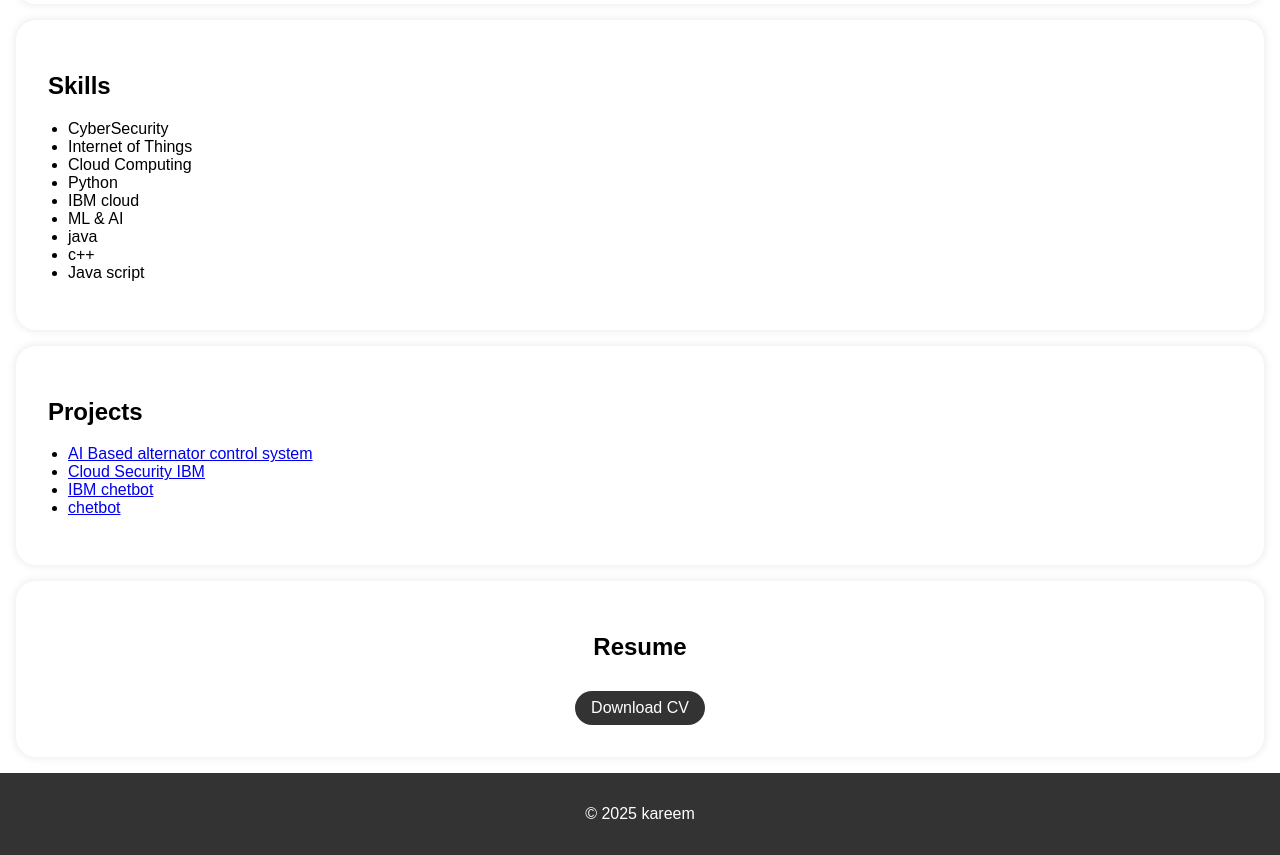
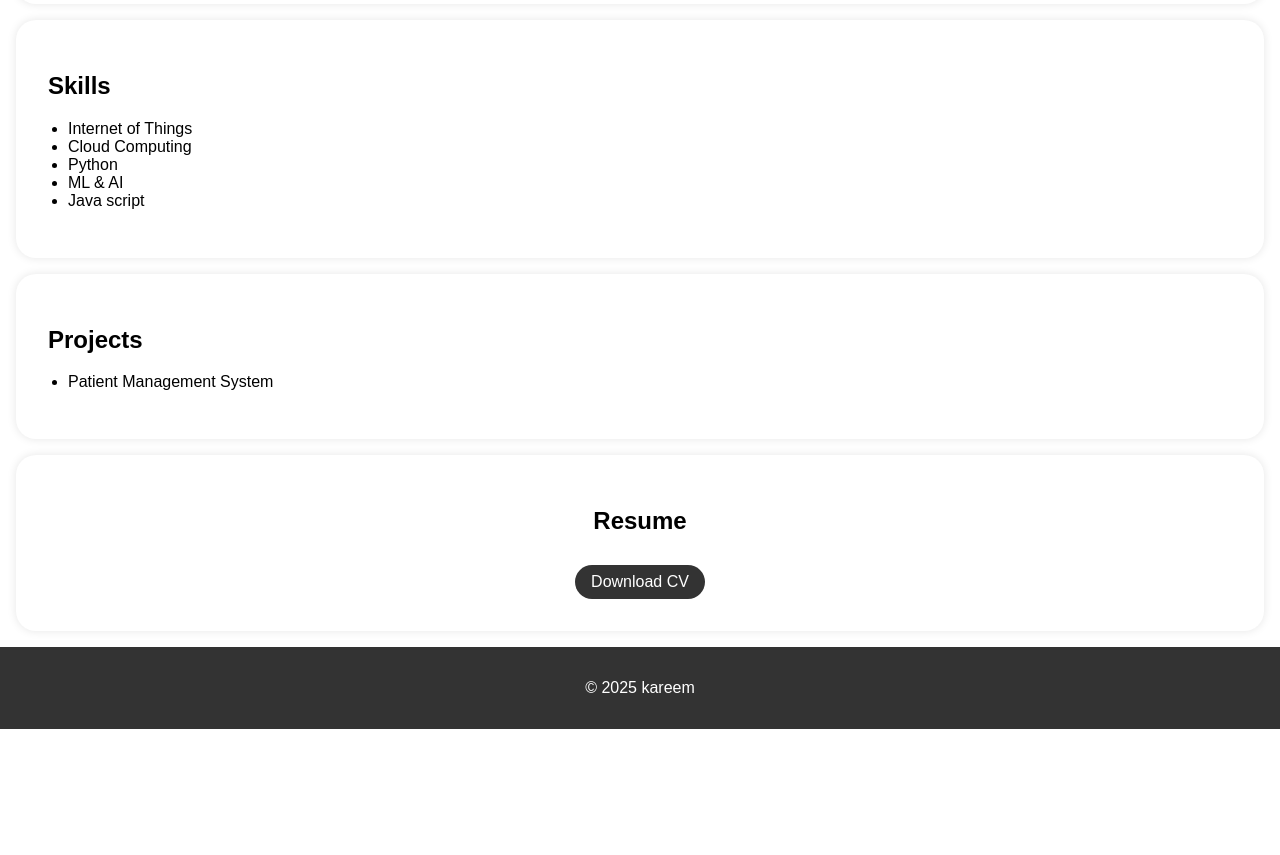
Before and after one commit to AbdhulKareem/Myprof, a plain HTML site: page index.html in a window 1280 px wide. Shown: the part 920-1775 px from the top of the page. After the commit the page ends 1649 px from the top, so only its background shows below. Drawn offline with Linux system fonts and the light colour scheme.

Commit message:
Update index.html

```diff
--- a/index.html
+++ b/index.html
@@ -147,14 +147,10 @@
         <div class="section-content">
             <h2>Skills</h2>
             <ul>
-                <li>CyberSecurity</li>
                 <li>Internet of Things</li>
                 <li>Cloud Computing</li>
                 <li>Python</li>
-                <li>IBM cloud</li>
                 <li>ML & AI</li>
-                <li>java</li>
-                <li>c++</li>
                 <li>Java script</li>
             </ul>
         </div>
@@ -164,10 +160,7 @@
         <div class="section-content">
             <h2>Projects</h2>
             <ul>
-                <li><a href="#">AI Based alternator control system</a></li>
-                <li><a href="#">Cloud Security IBM</a></li>
-                <li><a href="#">IBM chetbot</a></li>
-                <li><a href="#">chetbot</a></li>
+                <li><a>Patient Management System</a></li>
                 <!-- Add more project links here -->
             </ul>
         </div>
```
